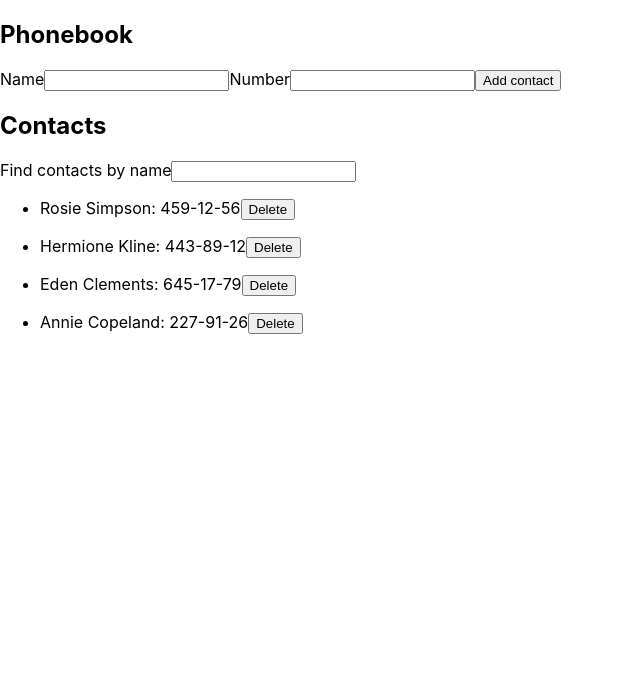
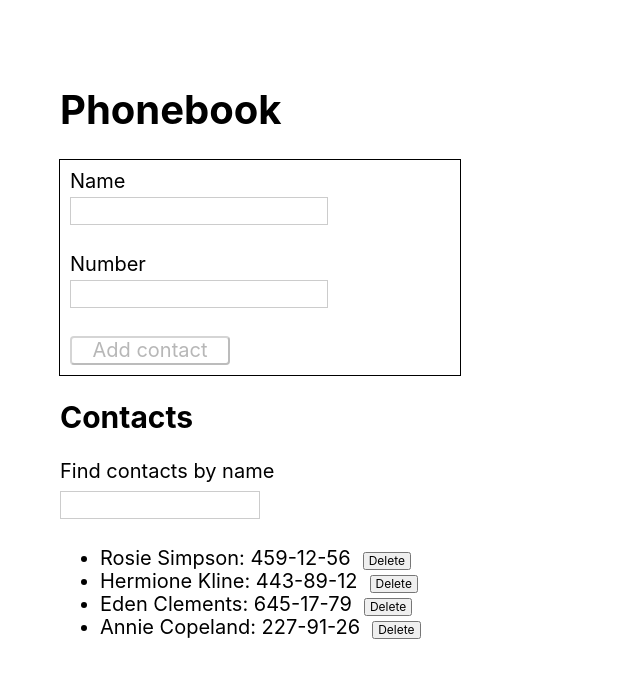
Before and after one commit to dedlev/goit-react-hw-04-phonebook, a React (Create React App) app: page / in a window 1280 px wide. Shown: the top 678 px of the page, without its empty margins (0-640 px from the left). Built offline with nearby package versions, Linux system fonts and the light colour scheme.

Commit message:
adds modern-normalize
adds modern-normalize

```diff
--- a/package.json
+++ b/package.json
@@ -7,10 +7,13 @@
     "@testing-library/jest-dom": "^5.16.3",
     "@testing-library/react": "^12.1.4",
     "@testing-library/user-event": "^13.5.0",
+    "modern-normalize": "^2.0.0",
     "nanoid": "^5.0.7",
+    "prop-types": "^15.8.1",
     "react": "^18.1.0",
     "react-dom": "^18.1.0",
     "react-scripts": "5.0.1",
+    "styled-components": "^6.1.11",
     "web-vitals": "^2.1.3"
   },
   "scripts": {
--- a/src/components/App.jsx
+++ b/src/components/App.jsx
@@ -3,6 +3,7 @@ import { nanoid } from 'nanoid';
 import { ContactForm } from './ContactForm/ContactForm';
 import { Filter } from './Filter/Filter';
 import { ContactList } from './ContactList/ContactList';
+import { GlobalStyle } from './GlobalStyle';
 
 export class App extends Component {
   state = {
@@ -64,11 +65,12 @@ export class App extends Component {
 
     return (
       <div>
-        <h2>Phonebook</h2>
+        <h1>Phonebook</h1>
         <ContactForm onAddContact={this.handleAddContact} />
         <h2>Contacts</h2>
         <Filter name="filter" value={filter} onChange={this.handleChange} />
         <ContactList contacts={filteredContacts} onDelete={this.handleDelete} />
+        <GlobalStyle />
       </div>
     );
   }
--- a/src/components/ContactForm/ContactForm.jsx
+++ b/src/components/ContactForm/ContactForm.jsx
@@ -1,5 +1,6 @@
 import React, { Component } from 'react';
 import PropTypes from 'prop-types';
+import { Button, Form, FormInput } from './ContactForm.styled';
 
 export class ContactForm extends Component {
   state = {
@@ -21,10 +22,10 @@ export class ContactForm extends Component {
   render() {
     const { name, number } = this.state;
     return (
-      <form onSubmit={this.handleSubmit}>
+      <Form onSubmit={this.handleSubmit}>
         <label>
-          Name
-          <input
+          <p>Name</p>
+          <FormInput
             type="text"
             name="name"
             value={name}
@@ -33,8 +34,8 @@ export class ContactForm extends Component {
           />
         </label>
         <label>
-          Number
-          <input
+          <p>Number</p>
+          <FormInput
             type="tel"
             name="number"
             value={number}
@@ -42,8 +43,10 @@ export class ContactForm extends Component {
             required
           />
         </label>
-        <button type="submit">Add contact</button>
-      </form>
+        <Button type="submit" disabled={!(name && number)}>
+          Add contact
+        </Button>
+      </Form>
     );
   }
 }
--- /dev/null
+++ b/src/components/ContactForm/ContactForm.styled.js
@@ -0,0 +1,32 @@
+import styled from 'styled-components';
+
+export const Form = styled.form`
+  display: flex;
+  flex-direction: column;
+  outline: 1px solid;
+  width: 400px;
+  padding: 10px 80px 10px 10px;
+`;
+
+export const FormInput = styled.input`
+  border: 1px solid #ccc;
+  padding: 4px;
+  font-size: 16px;
+  outline: none;
+  margin: 4px 0 28px;
+
+  &:focus {
+    outline: 2px solid rgb(96, 192, 255);
+    border-radius: 4px;
+  }
+`;
+
+export const Button = styled.button`
+  width: 160px;
+  background-color: rgb(96, 192, 255);
+  border-radius: 4px;
+
+  &:disabled {
+    background-color: #fff;
+  }
+`;
--- a/src/components/ContactListItem/ContactListItem.jsx
+++ b/src/components/ContactListItem/ContactListItem.jsx
@@ -1,5 +1,6 @@
 import React from 'react';
 import PropTypes from 'prop-types';
+import { DeleteButton } from './ContactListItem.styled';
 
 export const ContactListItem = ({ contact, onDelete }) => {
   const { id, name, number } = contact;
@@ -11,9 +12,9 @@ export const ContactListItem = ({ contact, onDelete }) => {
     <li>
       <p>
         {name}: {number}
-        <button type="button" onClick={handleDelete}>
+        <DeleteButton type="button" onClick={handleDelete}>
           Delete
-        </button>
+        </DeleteButton>
       </p>
     </li>
   );
--- /dev/null
+++ b/src/components/ContactListItem/ContactListItem.styled.js
@@ -0,0 +1,7 @@
+import styled from 'styled-components';
+
+export const DeleteButton = styled.button`
+  margin-left: 12px;
+  padding: 0 4px;
+  font-size: 12px;
+`;
--- a/src/components/Filter/Filter.jsx
+++ b/src/components/Filter/Filter.jsx
@@ -1,12 +1,18 @@
 import React from 'react';
 import PropTypes from 'prop-types';
+import { FilterInput, FilterWrapper } from './Filter.styled';
 
 export const Filter = ({ value, onChange }) => {
   return (
-    <label>
+    <FilterWrapper>
       Find contacts by name
-      <input type="text" name="filter" value={value} onChange={onChange} />
-    </label>
+      <FilterInput
+        type="text"
+        name="filter"
+        value={value}
+        onChange={onChange}
+      />
+    </FilterWrapper>
   );
 };
 
--- /dev/null
+++ b/src/components/Filter/Filter.styled.js
@@ -0,0 +1,20 @@
+import styled from 'styled-components';
+
+export const FilterWrapper = styled.label`
+  display: flex;
+  flex-direction: column;
+`;
+
+export const FilterInput = styled.input`
+  width: 200px;
+  border: 1px solid #ccc;
+  padding: 4px;
+  font-size: 16px;
+  outline: none;
+  margin: 8px 0 28px;
+
+  &:focus {
+    outline: 2px solid rgb(96, 192, 255, 0.7);
+    border-radius: 4px;
+  }
+`;
--- a/src/index.css
+++ b/src/components/GlobalStyle.js
@@ -1,5 +1,7 @@
-@import-normalize;
+import { createGlobalStyle } from 'styled-components';
+import 'modern-normalize';
 
+export const GlobalStyle = createGlobalStyle`
 body {
   margin: 0;
   font-family: -apple-system, BlinkMacSystemFont, 'Segoe UI', 'Roboto', 'Oxygen',
@@ -7,9 +9,19 @@ body {
     sans-serif;
   -webkit-font-smoothing: antialiased;
   -moz-osx-font-smoothing: grayscale;
+  padding: 60px;
+  font-size: 20px;
+  p {
+    margin: 0;
+  }
+
+  ul{
+    margin: 0;
+  }
 }
 
 code {
   font-family: source-code-pro, Menlo, Monaco, Consolas, 'Courier New',
     monospace;
 }
+`;
--- a/src/index.js
+++ b/src/index.js
@@ -1,7 +1,6 @@
 import React from 'react';
 import ReactDOM from 'react-dom/client';
 import { App } from 'components/App';
-import './index.css';
 
 ReactDOM.createRoot(document.getElementById('root')).render(
   <React.StrictMode>
```
Also changed, not shown: 1 other file (tests, documents, lock files or other folders).
